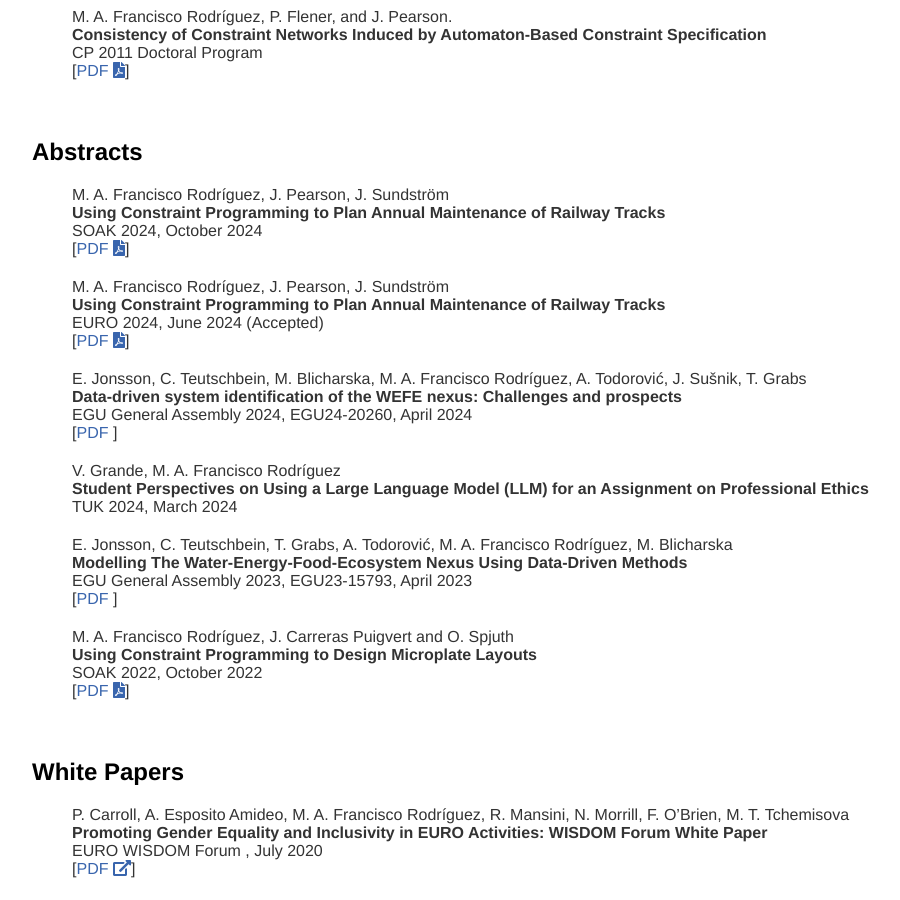
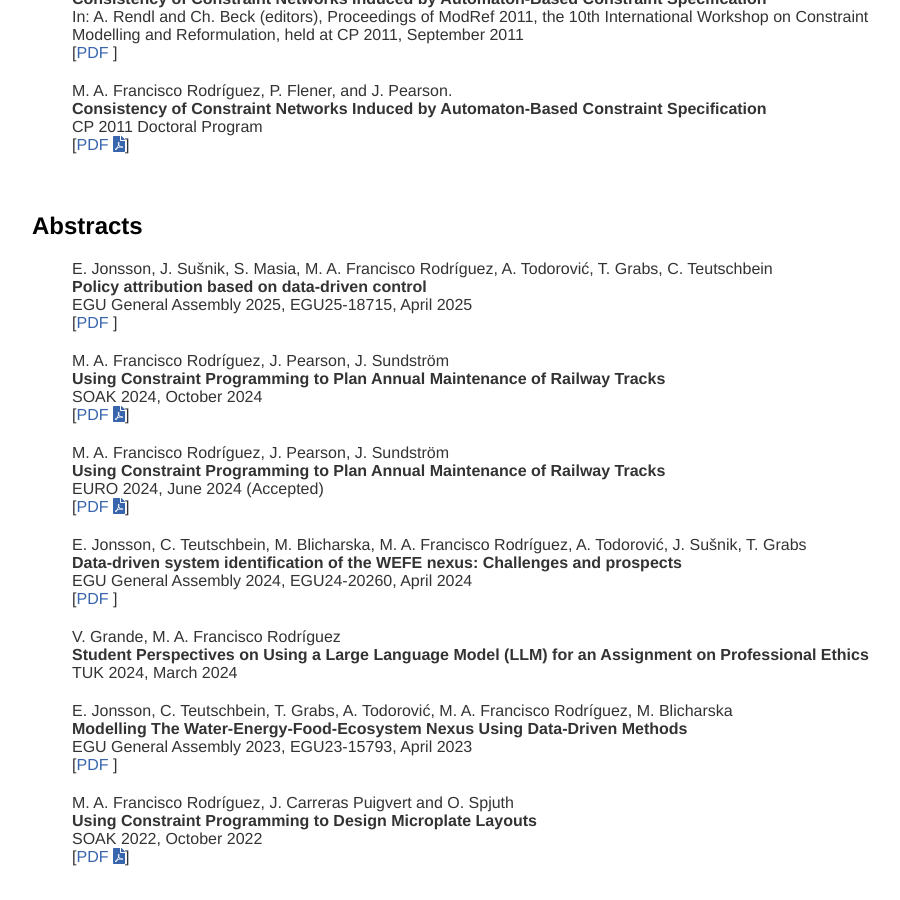
Before and after one commit to andreina-francisco/andreina-francisco.github.io, a Jekyll site: the page built from cv/index.html, in a window 1280 px wide and 900 px high, scrolled down 1903 px. Shown: the whole window, without its empty margins (160-1060 px from the left). Built offline with Jekyll 4.4.1, drawn with Linux system fonts in a browser that asks for light colours; nearby versions of some CDN libraries; a style sheet for code colours, icons or effects is not loaded; some of the changed text lies outside the part shown.

Commit message:
CPAIOR + EGU 2025

```diff
--- a/cv/index.html
+++ b/cv/index.html
@@ -25,6 +25,19 @@
   <h2>Articles</h2>
 
   <ul class="publist">
+
+    <li class="pub @">
+    <span class="author"> R. Gindullin, M. A. Francisco
+    Rodr&iacute;guez, B. Seashore-Ludlow, O. Spjuth </span><br />
+    <span class="title"> Minimising Source-Plate Swaps for Robotised Compound Dispensing in Microplates</span><br />
+    <span class="note">In: G. Tack (editor), CP-AI-OR 2025 (Accepted).</span><br />
+   <!-- [<a class="text"
+    href="http://dx.doi.org/10.1007/978-3-319-33954-2_2">PDF <i
+    class="ai ai-doi ai-1x"></i></a>] [<a class="text"
+    href="http://www.it.uu.se/research/group/optimisation/publications/CPAIOR16.pdf">Preprint
+    <i class="fas fa-file-pdf"></i></a>] -->
+    </li>
+
     <li class="pub @">
     <span class="author">E. Jonsson, A. Todorovi&cacute;,
     M. Blicharska, M. A. Francisco Rodr&iacute;guez,
@@ -187,7 +200,19 @@
 	<h2>Abstracts</h2>
 
 	<ul class="publist">
-	   <li class="pub @">
+
+	  <li class="pub @">
+	  <span class="author">E. Jonsson, J. Su&scaron;nik, S. Masia,
+	  M. A. Francisco Rodr&iacute;guez,
+	  A. Todorovi&cacute;, T. Grabs, C. Teutschbein</span><br />
+	  <span class="title">Policy attribution based on data-driven control</span><br />
+	  <span class="note">
+	  EGU General Assembly 2025, EGU25-18715, April 2025
+	  </span><br />
+	  [<a class="text" href="https://doi.org/10.5194/egusphere-egu25-18715">PDF <i class="ai ai-doi"></i></a>]
+	  </li>
+
+	  <li class="pub @">
 	  <span class="author">M. A. Francisco Rodr&iacute;guez, J. Pearson, J. Sundstr&#246;m</span><br />
 	  <span class="title">Using Constraint Programming to Plan Annual Maintenance of Railway Tracks</span><br />
 	  <span class="note">
```
